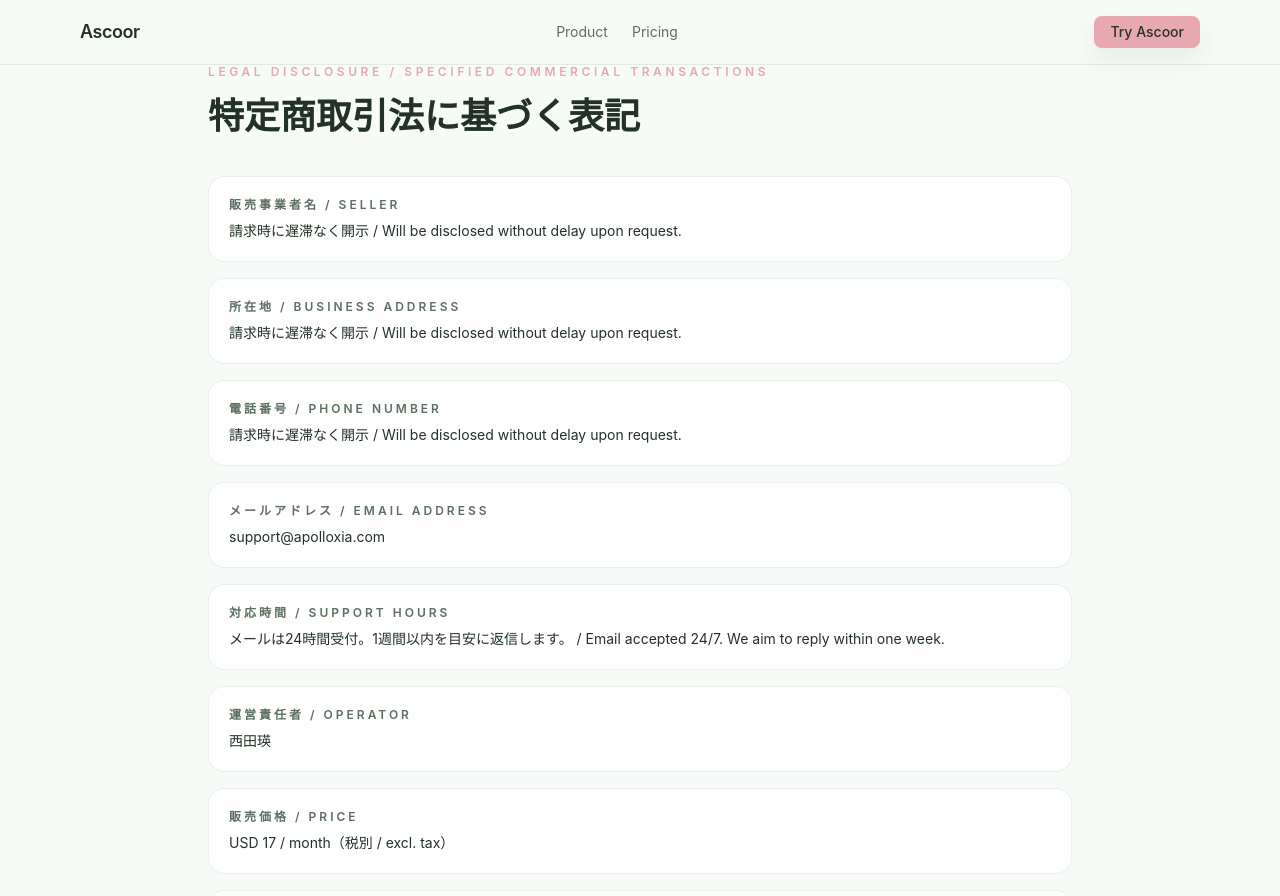
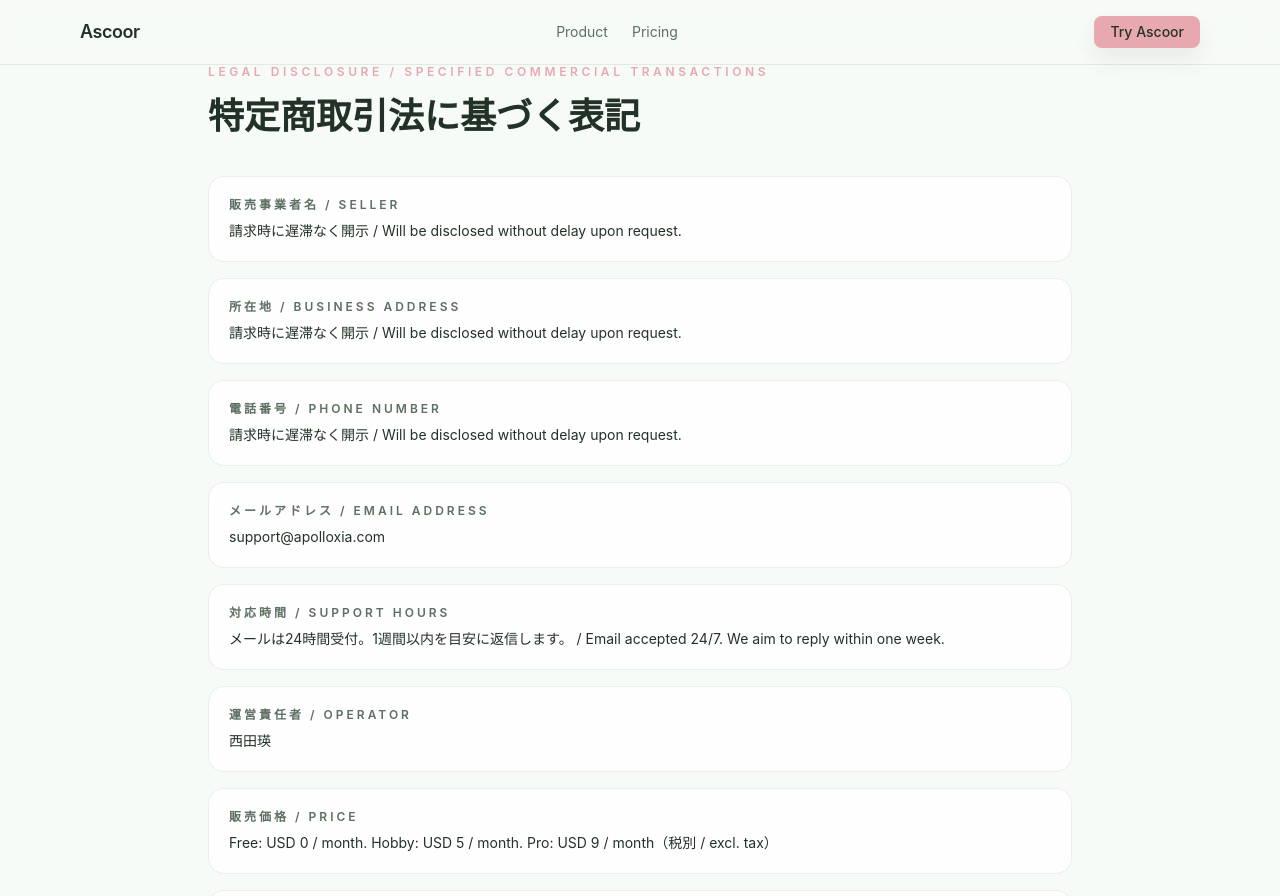
Before and after one commit to Apolloxia-space/ascoor, a Next.js app in the folder web/: page /commerce-disclosure in a window 1280 px wide. Shown: the top 896 px of the page. Built offline with nearby package versions, Linux system fonts and the light colour scheme; no server answers.

Commit message:
fix: align SEO descriptions with current features

```diff
--- a/web/app/commerce-disclosure/page.tsx
+++ b/web/app/commerce-disclosure/page.tsx
@@ -39,7 +39,8 @@ const disclosures = [
   },
   {
     label: '販売価格 / Price',
-    value: 'USD 17 / month（税別 / excl. tax）',
+    value:
+      'Free: USD 0 / month. Hobby: USD 5 / month. Pro: USD 9 / month（税別 / excl. tax）',
   },
   {
     label: '消費税 / Taxes',
--- a/web/app/page.tsx
+++ b/web/app/page.tsx
@@ -11,7 +11,7 @@ import { paths } from '@shared/constants/paths';
 
 const pageTitle = 'Generate Game Asset Packs in the Browser';
 const pageDescription =
-  'Ascoor helps you generate prototype game asset packs in the browser, review the result, and export what you need.';
+  'Ascoor helps you generate cohesive prototype game asset packs in the browser, preview each part, and download reusable GLB assets as a ZIP.';
 const heroStudioPreviewPath = '/landing/studio-cyberpunk-pack-preview-main-v20260427-180120.webp';
 const studioPreviewVideoPath = '/landing/video/studio-preview-v20260424-194713.mp4';
 const themeExamplePickerPath =
--- a/web/shared/constants/seo.ts
+++ b/web/shared/constants/seo.ts
@@ -13,5 +13,5 @@ const normalizeSiteUrl = (rawUrl?: string) => {
 export const siteUrl = normalizeSiteUrl(process.env.NEXT_PUBLIC_SITE_URL);
 export const siteName = 'Ascoor';
 export const defaultDescription =
-  'Ascoor is a browser-based 3D asset pack studio with Create and Edit workspaces, workspace history, and GLB, STL, and JavaScript exports.';
+  'Ascoor is a browser-based studio for generating cohesive prototype game asset packs, previewing each part, and downloading reusable GLB assets as a ZIP.';
 export const defaultOgImagePath = '/og/default-1200x630-v20260325.jpeg';
```
Also changed, not shown: 2 other files (tests, documents, lock files or other folders).
